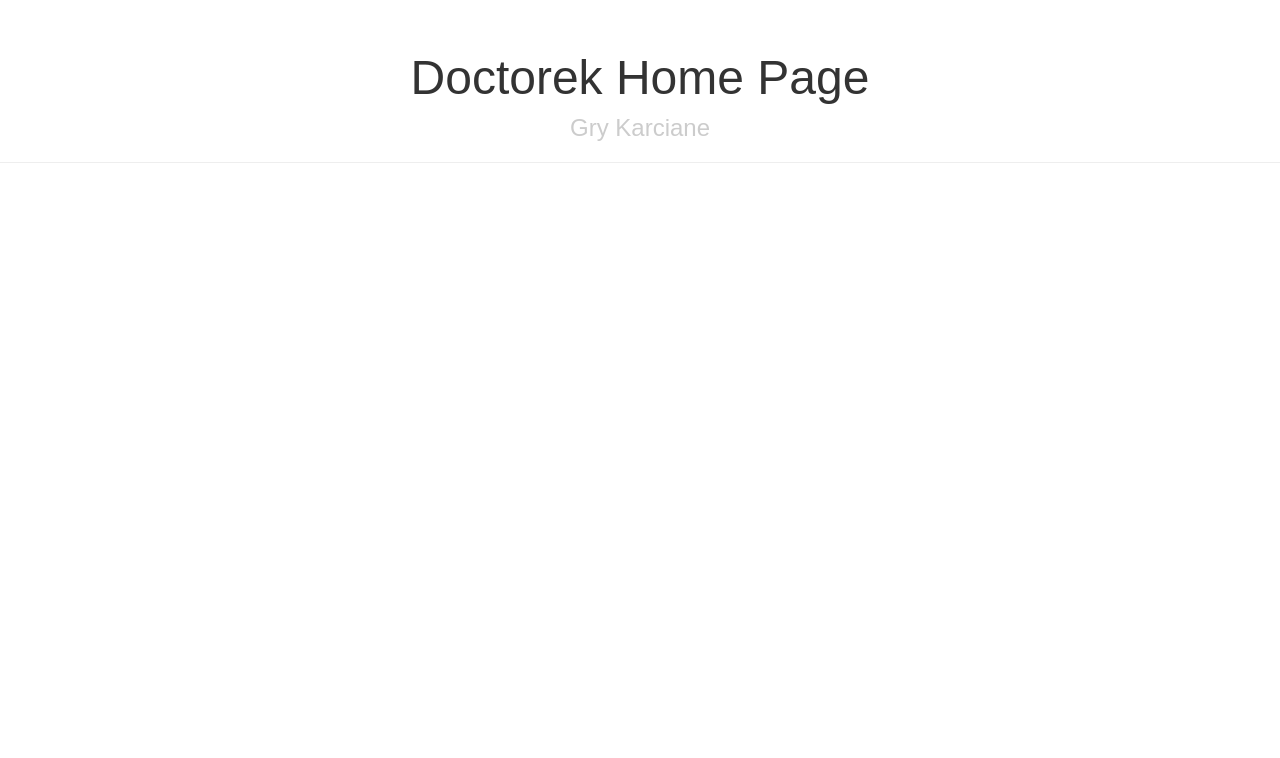
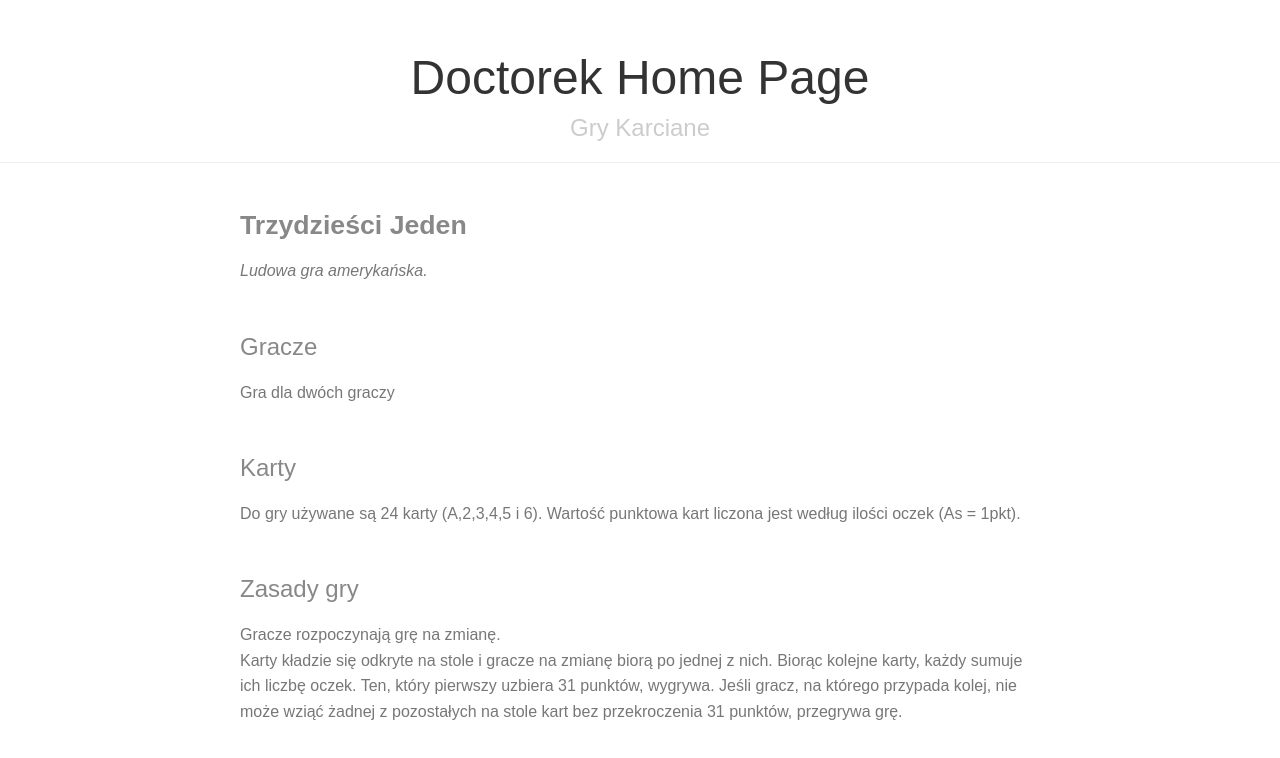
Before and after one commit to casper01/CardGames, a React app: page /trzydziescijeden in a window 1280 px wide. Shown: the top 758 px of the page. Built offline with nearby package versions, Linux system fonts and the light colour scheme.

Commit message:
Trzydziesci Jeden

```diff
--- a/Content.jsx
+++ b/Content.jsx
@@ -4,6 +4,7 @@ import GamesList from './GamesList.jsx';
 import Tysiac from './games/Tysiac.jsx';
 import Machana from './games/Machana.jsx';
 import BlackJack from './games/BlackJack.jsx';
+import TrzydziesciJeden from './games/TrzydziesciJeden.jsx';
 
 
 class Content extends React.Component {
@@ -14,6 +15,7 @@ class Content extends React.Component {
                 <Route path="/tysiac" component={Tysiac} />
                 <Route path="/machana" component={Machana} />
                 <Route path="/blackjack" component={BlackJack} />
+                <Route path="/trzydziescijeden" component={TrzydziesciJeden} />
             </Switch>
         );
     }
--- a/GamesList.jsx
+++ b/GamesList.jsx
@@ -6,6 +6,8 @@ import A1000 from './games/A1000.jsx';
 import A1224 from './games/A1224.jsx';
 import BlackJack from './games/BlackJack.jsx';
 import A21 from './games/A21.jsx';
+import TrzydziesciJeden from './games/TrzydziesciJeden.jsx';
+import A31 from './games/A31.jsx';
 
 
 class GamesList extends React.Component {
@@ -17,6 +19,8 @@ class GamesList extends React.Component {
                 new A1000(),
                 new A1224(),
                 new A21(),
+                new A31(),
+                new TrzydziesciJeden(),
                 new BlackJack(),
                 new Tysiac(),
                 new Machana()
--- a/games/A1000.jsx
+++ b/games/A1000.jsx
@@ -2,12 +2,10 @@ import React from 'react';
 import Tysiac from './Tysiac.jsx';
 
 
-class A1000 extends Tysiac {
+export default class A1000 extends Tysiac {
     constructor(props) {
         super(props);
         this.state.name2 = this.state.name;
         this.state.name = "1000";
     }
 }
-
-export default A1000;
--- a/games/A1224.jsx
+++ b/games/A1224.jsx
@@ -2,12 +2,10 @@ import React from 'react';
 import Machana from './Machana.jsx';
 
 
-class A1224 extends Machana {
+export default class A1224 extends Machana {
     constructor(props) {
         super(props);
         this.state.name2 = this.state.name;
         this.state.name = "1224";
     }
 }
-
-export default A1224;
--- /dev/null
+++ b/games/A31.jsx
@@ -0,0 +1,11 @@
+import React from 'react';
+import TrzydziesciJeden from './TrzydziesciJeden.jsx';
+
+
+export default class A31 extends TrzydziesciJeden {
+    constructor(props) {
+        super(props);
+        this.state.name2 = this.state.name;
+        this.state.name = "31";
+    }
+}
--- a/games/BlackJack.jsx
+++ b/games/BlackJack.jsx
@@ -1,7 +1,7 @@
 import React from 'react';
 
 
-class BlackJack extends React.Component {
+export default class BlackJack extends React.Component {
     constructor(props) {
         super(props);
         this.state = {
@@ -93,5 +93,3 @@ class BlackJack extends React.Component {
         );
     }
 }
-
-export default BlackJack;
--- a/games/Machana.jsx
+++ b/games/Machana.jsx
@@ -1,7 +1,7 @@
 import React from 'react';
 
 
-class Machana extends React.Component {
+export default class Machana extends React.Component {
     constructor(props) {
         super(props);
         this.state = {
@@ -73,5 +73,3 @@ class Machana extends React.Component {
         );
     }
 }
-
-export default Machana;
--- /dev/null
+++ b/games/TrzydziesciJeden.jsx
@@ -0,0 +1,38 @@
+import React from 'react';
+
+
+export default class TrzydziesciJeden extends React.Component {
+    constructor(props) {
+        super(props);
+        this.state = {
+            name: 'Trzydzieści Jeden',
+            name2: '31',
+            desc: 'gra dla 2 osób',
+            url: '/trzydziescijeden',
+            players: [2],
+            cards: 'Standardowa talia kart (52 karty)'
+        }
+    }
+
+    render() {
+        document.title = this.state.name;
+        return (
+            <div>
+                <div className="content">
+                    <h1 className="content-subhead main-header">{this.state.name}</h1>
+                    <div className="info">Ludowa gra amerykańska.</div>
+
+                    <h2 className="content-subhead">Gracze</h2>
+                    <p>Gra dla dwóch graczy</p>
+
+                    <h2 className="content-subhead">Karty</h2>
+                    <p>Do gry używane są 24 karty (A,2,3,4,5 i 6). Wartość punktowa kart liczona jest według ilości oczek (As = 1pkt).</p>
+
+                    <h2 className="content-subhead">Zasady gry</h2>
+                    <p>Gracze rozpoczynają grę na zmianę.<br />
+                        Karty kładzie się odkryte na stole i gracze na zmianę biorą po jednej z nich. Biorąc kolejne karty, każdy sumuje ich liczbę oczek. Ten, który pierwszy uzbiera 31 punktów, wygrywa. Jeśli gracz, na którego przypada kolej, nie może wziąć żadnej z pozostałych na stole kart bez przekroczenia 31 punktów, przegrywa grę.</p>
+                </div>
+            </div>
+        );
+    }
+}
--- a/games/Tysiac.jsx
+++ b/games/Tysiac.jsx
@@ -1,7 +1,7 @@
 import React from 'react';
 
 
-class Tysiac extends React.Component {
+export default class Tysiac extends React.Component {
     constructor(props) {
         super(props);
         this.state = {
@@ -128,5 +128,3 @@ class Tysiac extends React.Component {
         );
     }
 }
-
-export default Tysiac;
```
